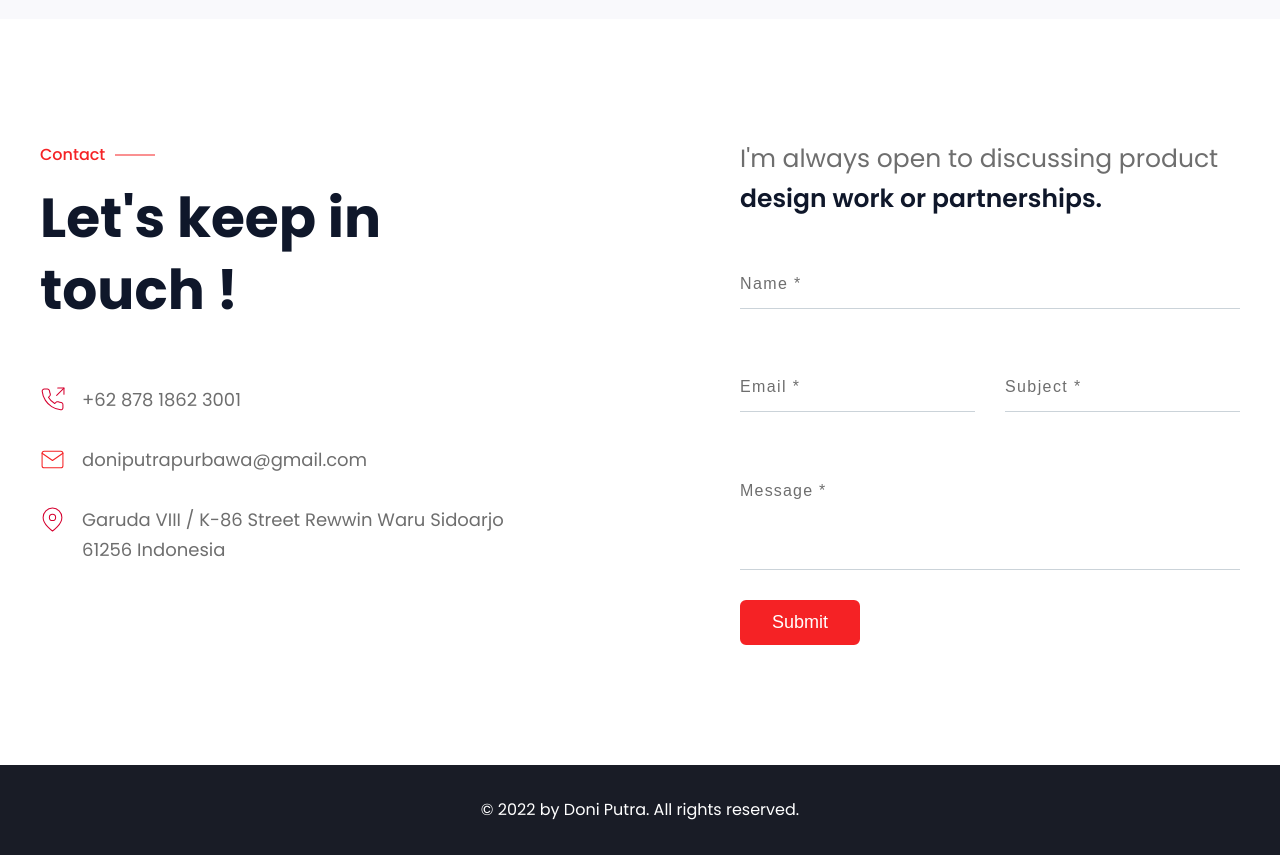
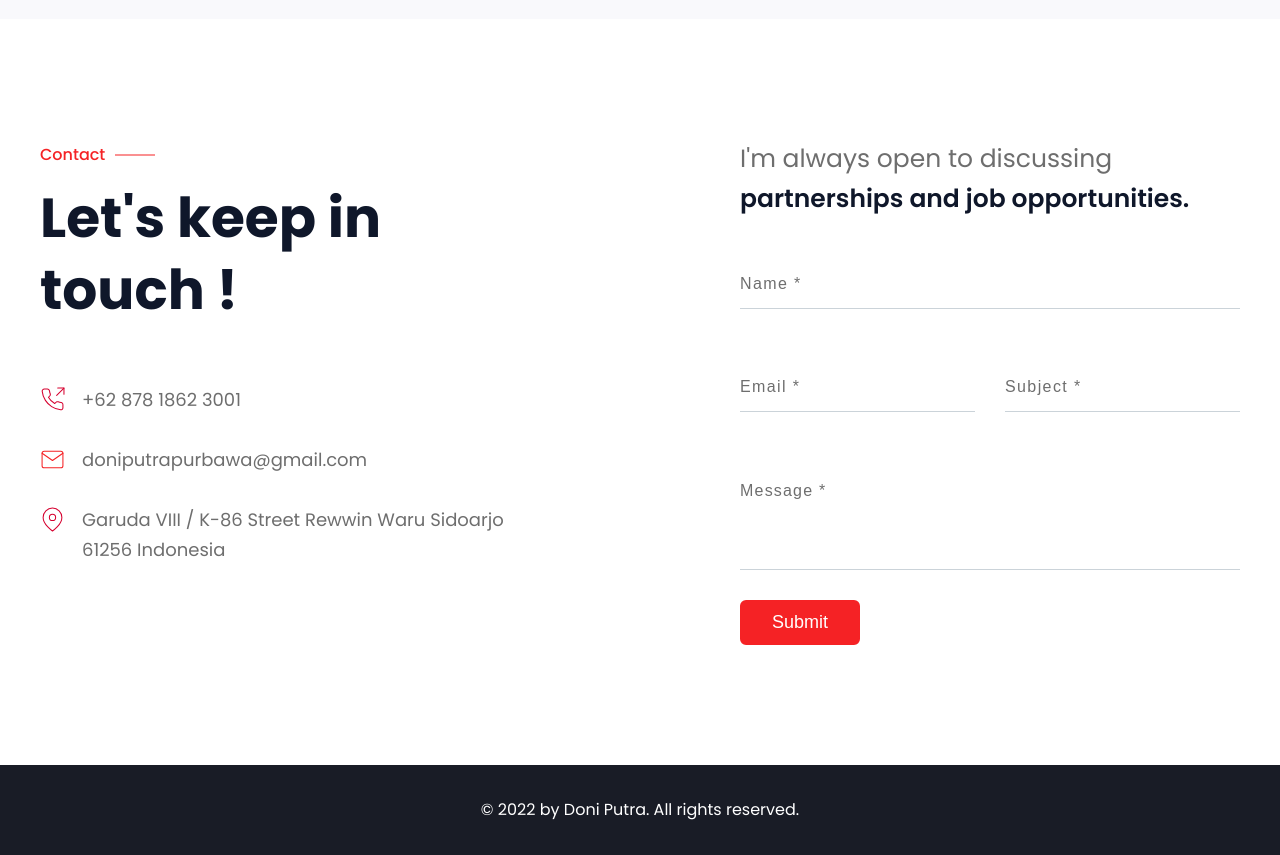
Before and after one commit to doni404/portfolio-public-reactjs, a React (Create React App) app: page / in a window 1280 px wide. Shown: the part 6260-7115 px from the top of the page. Built offline with nearby package versions, Linux system fonts and the light colour scheme.

Commit message:
fix : update text on contact part

```diff
--- a/src/views/Home.jsx
+++ b/src/views/Home.jsx
@@ -137,9 +137,9 @@ const Home = () => {
             >
               <div className="title">
                 <p>
-                  I'm always open to discussing product
+                  I'm always open to discussing
                   <br />
-                  <span>design work or partnerships.</span>
+                  <span>partnerships and job opportunities.</span>
                 </p>
               </div>
               <div className="fields">
```
